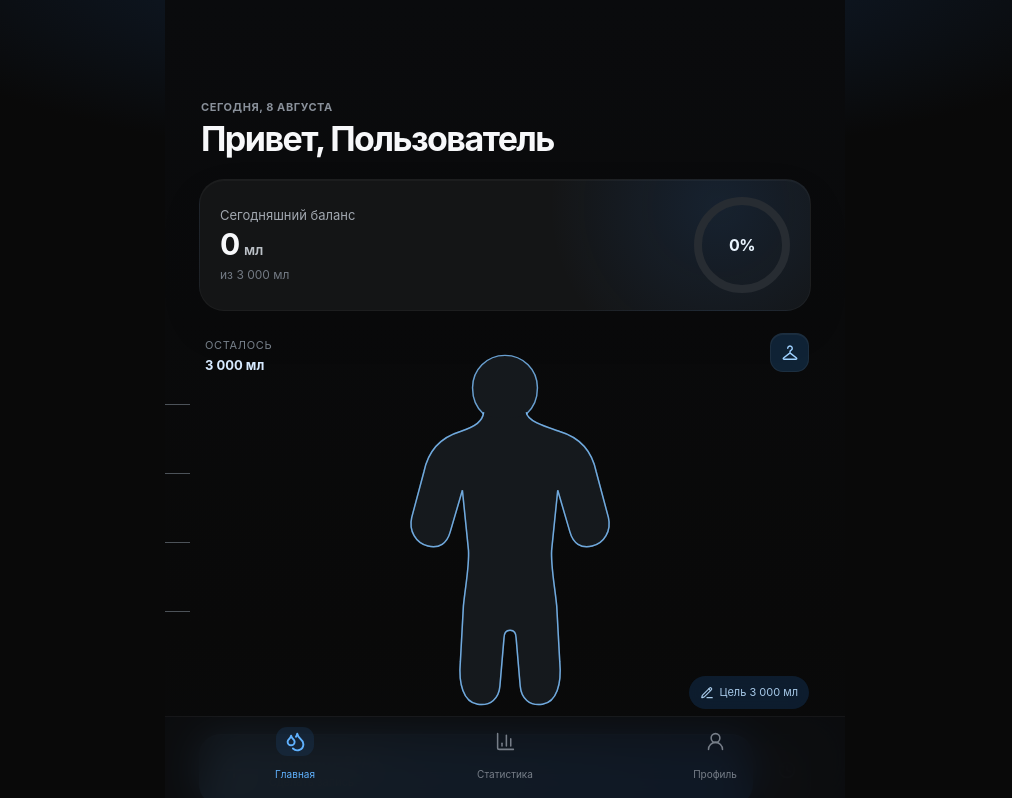
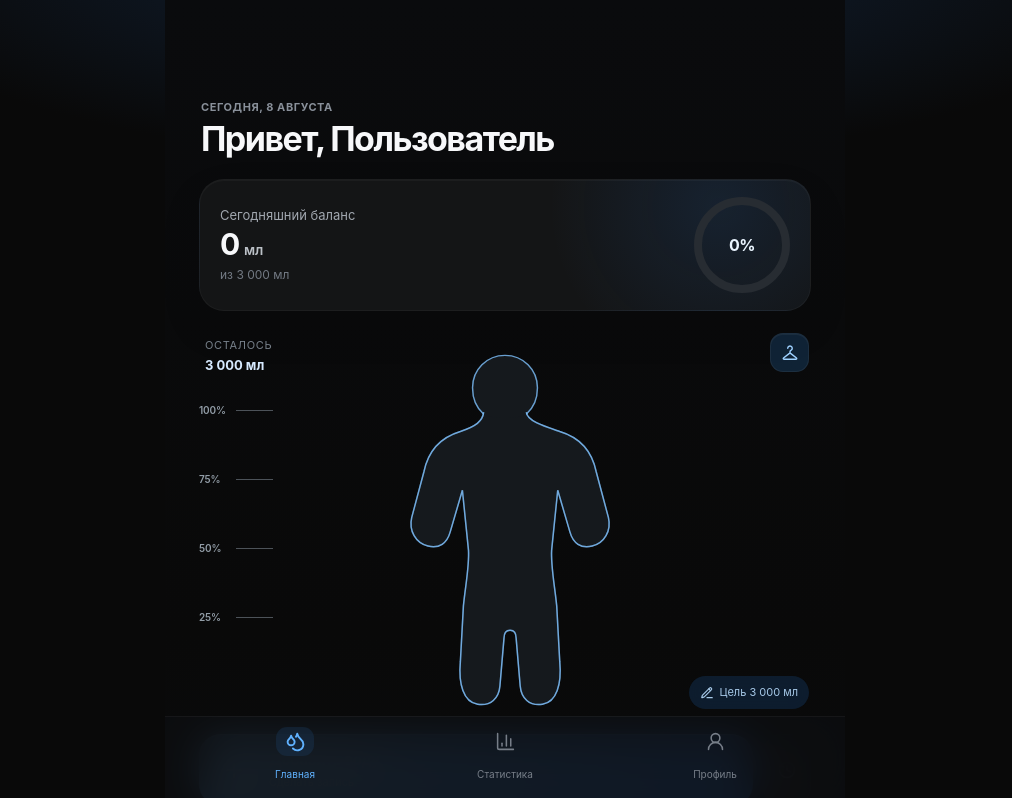
Before and after one commit to egorogarkov34-arch/-2, a React (Vite) app: page / in a window 1280 px wide. Shown: the top 798 px of the page, without its empty margins (135-1147 px from the left). Built offline with nearby package versions, Linux system fonts and the light colour scheme.

Commit message:
Align visible percentage scale

```diff
--- a/src/app/styles.css
+++ b/src/app/styles.css
@@ -44,7 +44,7 @@ h2 { font-size: 17px; letter-spacing: -.025em; margin: 0; }
 .silhouette-base { fill: #15191d; stroke: #314356; stroke-width: 1.5; }
 .head-fill { fill: #15191d; stroke: none; }
 .silhouette-stroke { stroke: #80c4ff; stroke-opacity: .8; stroke-width: 1.45; fill: none; }
-.body-scale { position: absolute; z-index: 2; width: 70px; height: 276px; top: 55px; left: -78px; display: grid; grid-template-rows: repeat(4, 1fr); color: #94a0aa; pointer-events: none; }.body-scale span { display: grid; grid-template-columns: 27px 34px; align-items: center; gap: 8px; }.body-scale b { color: #929da7; font-size: 10px; font-weight: 600; letter-spacing: -.015em; white-space: nowrap; }.body-scale i { display: block; height: 1px; background: #d9edff52; }
+.body-scale { position: absolute; z-index: 2; width: 74px; height: 276px; top: 61px; left: 0; display: grid; grid-template-rows: repeat(4, 1fr); color: #94a0aa; pointer-events: none; }.body-scale span { display: grid; grid-template-columns: 29px 37px; align-items: center; gap: 8px; }.body-scale b { color: #929da7; font-size: 10px; font-weight: 600; letter-spacing: -.015em; white-space: nowrap; text-align: left; }.body-scale i { display: block; height: 1px; background: #d9edff52; }
 .edit-goal { position: absolute; right: 2px; bottom: 19px; border: 0; padding: 8px 11px; color: #a7c9e8; background: #14365b75; border-radius: 999px; font-size: 11px; display: flex; gap: 5px; align-items: center; backdrop-filter: blur(8px); transition: background .2s; }
 .edit-goal:active { background: #205d9a; }
 .wardrobe-button { position: absolute; top: 18px; right: 2px; width: 39px; height: 39px; display: grid; place-items: center; border: 1px solid #FFFFFF0E; border-radius: 13px; color: #9ed1ff; background: #15365792; box-shadow: inset 0 1px #FFFFFF0C; transition: transform .18s, background .18s; }
```
